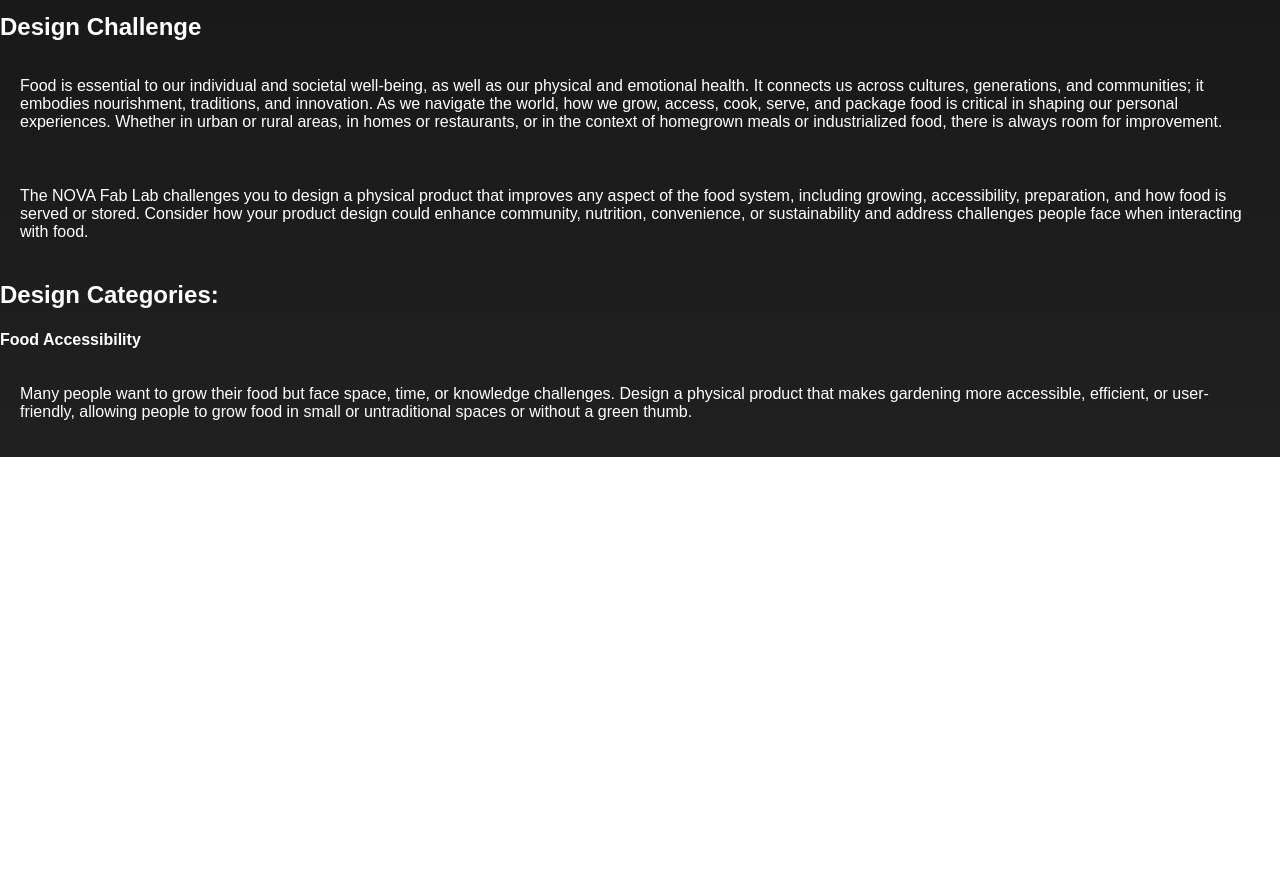
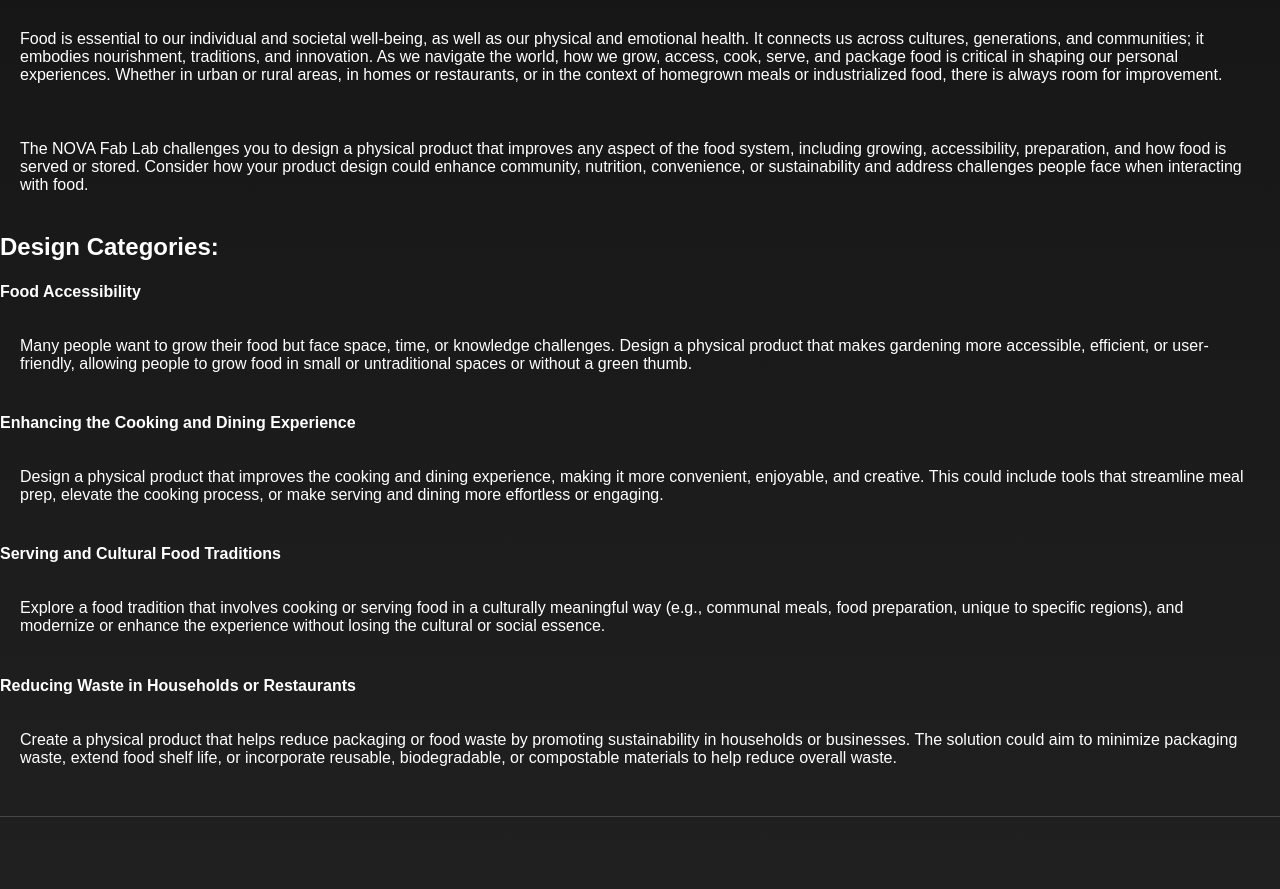
Before and after one commit to Mr-SpeltCorrect/Byte_Me_Hackathon, a plain HTML site: page maker_space.html in a window 1280 px wide. Shown: the part 432-1321 px from the top of the page. Before the commit the page ends 889 px from the top, so only its background shows below. Drawn offline with Linux system fonts and the light colour scheme.

Commit message:
Update maker_space.html

```diff
--- a/maker_space.html
+++ b/maker_space.html
@@ -24,14 +24,24 @@
     </div>
 
     <img src="photos/Fab Lab Logo.jpg" alt="Google Logo" width="290" height="190" />
-    <h1>NOVA FAB LAB</h1>
 
-    <h2>Design Challenge</h2>
+
+    <h1>Design Challenge</h1>
     <p>Food is essential to our individual and societal well-being, as well as our physical and emotional health. It connects us across cultures, generations, and communities; it embodies nourishment, traditions, and innovation. As we navigate the world, how we grow, access, cook, serve, and package food is critical in shaping our personal experiences. Whether in urban or rural areas, in homes or restaurants, or in the context of homegrown meals or industrialized food, there is always room for improvement.</p>
     <p>The NOVA Fab Lab challenges you to design a physical product that improves any aspect of the food system, including growing, accessibility, preparation, and how food is served or stored. Consider how your product design could enhance community, nutrition, convenience, or sustainability and address challenges people face when interacting with food.</p>
     <h2>Design Categories:  </h2>
     <h4>Food Accessibility</h4>
     <p>Many people want to grow their food but face space, time, or knowledge challenges. Design a physical product that makes gardening more accessible, efficient, or user-friendly, allowing people to grow food in small or untraditional spaces or without a green thumb.</p>
+    <h4>Enhancing the Cooking and Dining Experience</h4>
+    <p>Design a physical product that improves the cooking and dining experience, making it more convenient, enjoyable, and creative. This could include tools that streamline meal prep, elevate the cooking process, or make serving and dining more effortless or engaging.</p>
+    <h4>Serving and Cultural Food Traditions</h4>
+    <p>Explore a food tradition that involves cooking or serving food in a culturally meaningful way (e.g., communal meals, food preparation, unique to specific regions), and modernize or enhance the experience without losing the cultural or social essence.</p>
+    <h4>Reducing Waste in Households or Restaurants</h4>
+    <p>Create a physical product that helps reduce packaging or food waste by promoting sustainability in households or businesses. The solution could aim to minimize packaging waste, extend food shelf life, or incorporate reusable, biodegradable, or compostable materials to help reduce overall waste.</p>
+
+    <h1></h1>
+    <p></p>
+
 
 
 </body>
```
